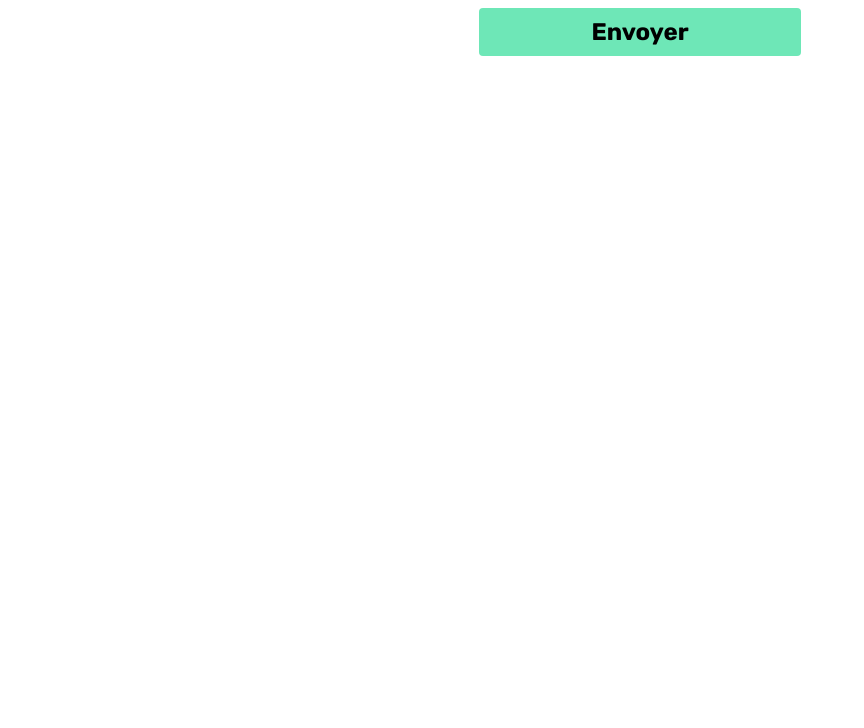
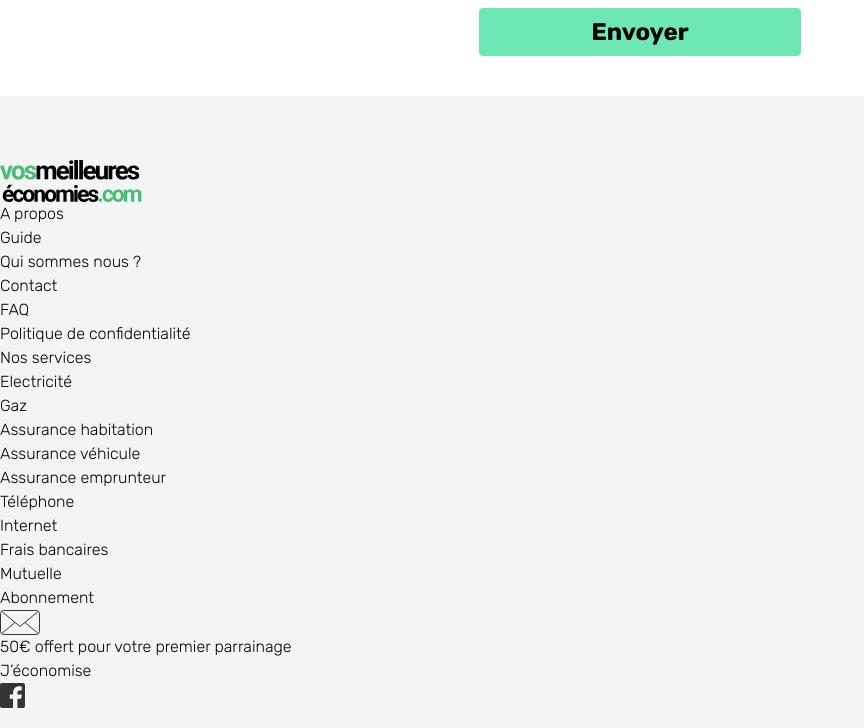
Before and after one commit to dilyana2001/Alpine-tailwind-project, a website: page index.html in a window 1280 px wide. Shown: the part 769-1497 px from the top of the page, without its empty margins (0-864 px from the left). Before the commit the page ends 865 px from the top, so only its background shows below. Drawn offline with nearby package versions, Linux system fonts and the light colour scheme.

Commit message:
footer added

```diff
--- a/index.html
+++ b/index.html
@@ -15,7 +15,7 @@
 
 <body>
     <header>
-        <div class="header border">
+        <div class="header border bg-gray-100">
             <div class="max-width relative max-w-screen-xl w-full my-0 mx-auto">
                 <div class="header-top flex justify-between items-center h-28 ">
                     <div class="header-top-left flex items-center items-center">
@@ -51,8 +51,44 @@
             </form>
         </section>
     </main>
-    <footer>
-
+    <footer class="pt-16 pb-5 bg-gray-100">
+        <div>
+            <nav>
+                <ul>
+                    <li>
+                        <a href="/"><img src="./src/images/logo.svg" alt=""></a>
+                    </li>
+                    <li>A propos</li>
+                    <li><a href="/">Guide</a></li>
+                    <li><a href="/">Qui sommes nous ?</a></li>
+                    <li><a href="/">Contact</a></li>
+                    <li><a href="/">FAQ</a></li>
+                    <li><a href="/">Politique de confidentialité</a></li>
+                </ul>
+                <ul>
+                    <li>Nos services</li>
+                    <li><a href="/">Electricité</a></li>
+                    <li><a href="/">Gaz</a></li>
+                    <li><a href="/">Assurance habitation</a></li>
+                    <li><a href="/">Assurance véhicule</a></li>
+                    <li><a href="/">Assurance emprunteur</a></li>
+                    <li><a href="/">Téléphone</a></li>
+                    <li><a href="/">Internet</a></li>
+                    <li><a href="/">Frais bancaires</a></li>
+                    <li><a href="/">Mutuelle</a></li>
+                    <li><a href="/">Abonnement</a></li>
+                </ul>
+                <ul>
+                    <li><img src="./src/images/mail.svg" alt="">50€ offert pour votre premier parrainage</li>
+                    <li><a class="button" href="/">J’économise
+                         <i class="fa-angle-double-right fas button-icon-right" aria-hidden="true"></i>
+                    </a></li>
+                    <li>
+                        <a href="https://www.facebook.contactForm"><img src="./src/images/fb.svg" alt="facebook"></a>
+                    </li>
+                </ul>
+            </nav>
+        </div>
     </footer>
 
 </body>
```
